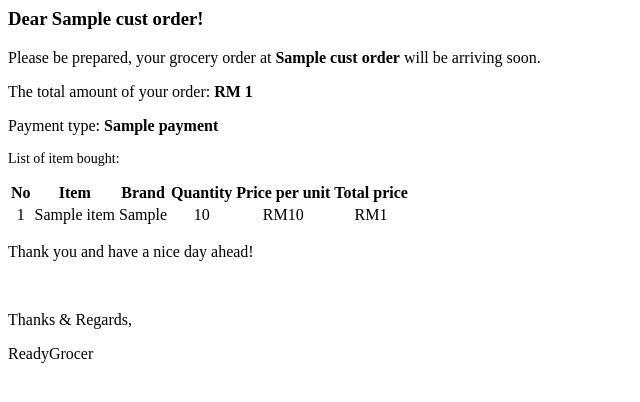
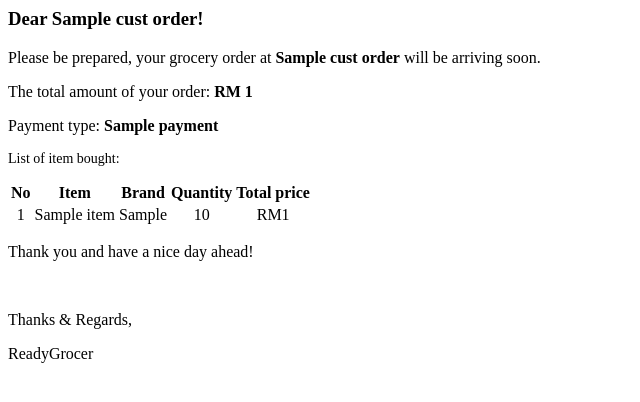
Before and after one commit to dorciie/ReadyGrocer, a Laravel app: template resources/views/shop/order/deliverEmail.blade.php in a window 1280 px wide. Shown: the top 402 px of the page, without its empty margins (0-640 px from the left). Run offline with Laravel 8, Linux system fonts and the light colour scheme; the template is opened without the code that fills it: most values are stand-ins (such as "Sample title", 1, 10 or a date in 2020); some libraries are stand-ins or nearby versions.

Commit message:
fix deliver email

```diff
--- a/resources/views/shop/order/deliverEmail.blade.php
+++ b/resources/views/shop/order/deliverEmail.blade.php
@@ -18,7 +18,7 @@
                             <th>Item</th>
                             <th>Brand</th>
                             <th>Quantity</th>
-                            <th>Price per unit</th>
+                            <!-- <th>Price per unit</th> -->
                             <th>Total price</th>
                         </tr>
                     </thead>
@@ -29,12 +29,12 @@
                                 <td> {{$order->item_name}} </td>
                                 <td> {{$order->item_brand}} </td>
                                 <td> {{$order->item_quantity}} </td>
-                                @if($order->item_endPromo == NULL)
+                                <!-- @if($order->item_endPromo == NULL)
                                     <td> RM{{$order->item_price}} </td>
                                 @endif
                                 @if($order->item_endPromo != NULL)
                                     <td> RM{{$order->offer_price}} </td>
-                                @endif
+                                @endif -->
                                 <td> RM{{$order->total_price}} </td>
                             </tr>
                         @endforeach
```
